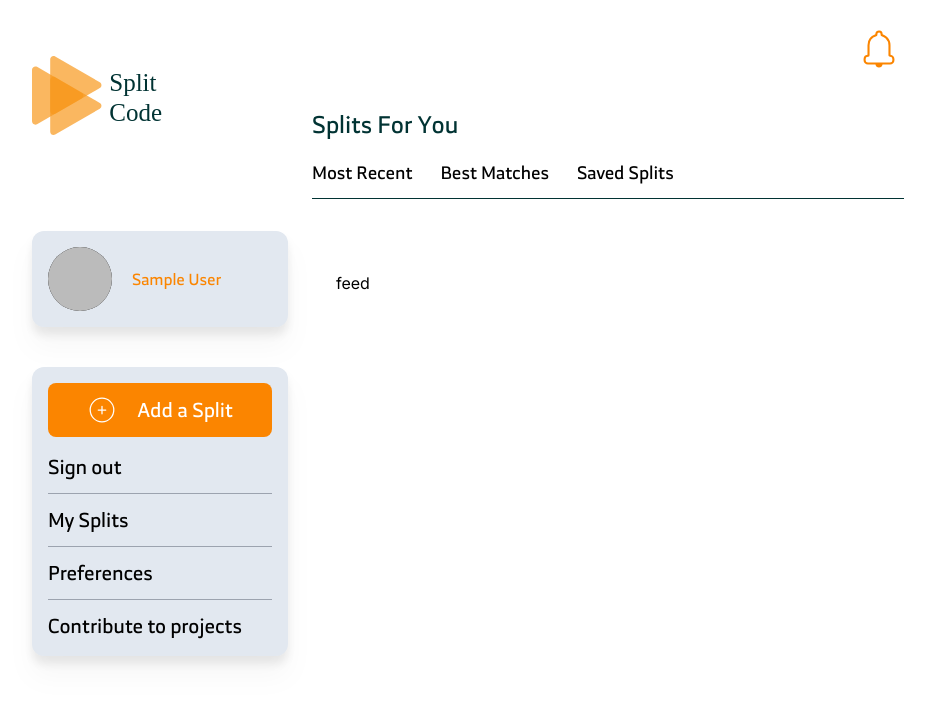
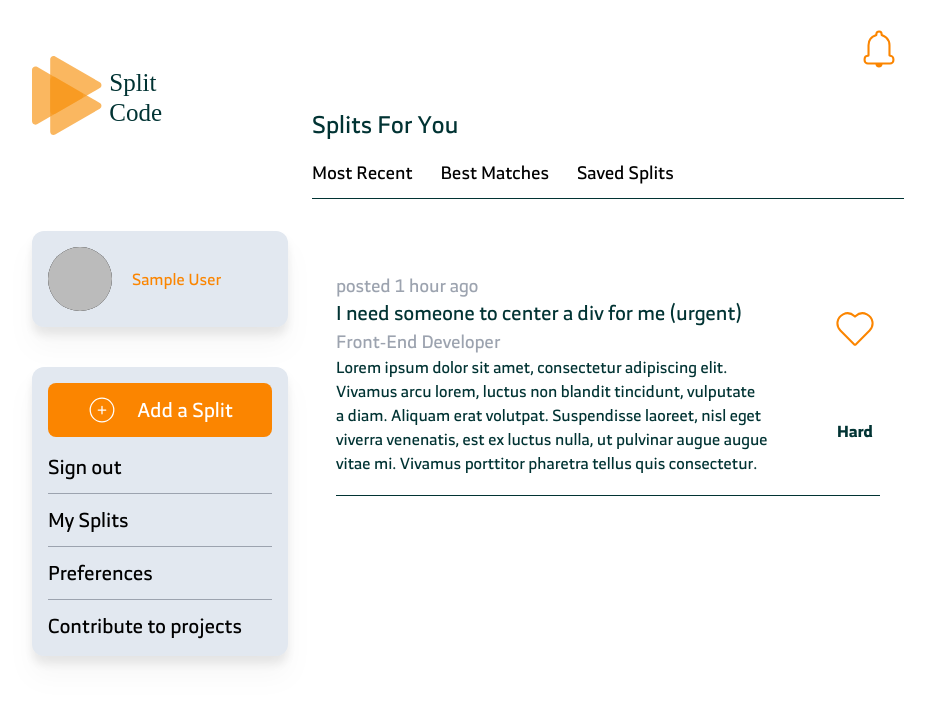
Before and after one commit to M7zain/split-code, a Next.js app: page /feed in a window 1280 px wide. Shown: the top 704 px of the page, without its empty margins (160-1095 px from the left). Built offline with nearby package versions, Linux system fonts and the light colour scheme; no server answers; sample sign-in values are in the browser's storage.

Commit message:
added post component

```diff
--- a/src/app/feed/page.tsx
+++ b/src/app/feed/page.tsx
@@ -1,8 +1,10 @@
 'use client';
 import React, { ReactElement, useEffect } from 'react';
 import Layout from './layout';
-import { SignOutButton, useUser } from '@clerk/nextjs';
+import {useUser } from '@clerk/nextjs';
 import { useRouter } from 'next/navigation';
+import Post from '../ui/feed/Post';
+import { postData } from '@/constants';
 
 const Feed = () => {
   const { isSignedIn, isLoaded } = useUser(); // Check if user state is loaded
@@ -16,12 +18,15 @@ const Feed = () => {
   }, [isLoaded, isSignedIn, router]);
 
   if (!isLoaded || !isSignedIn) {
-    // Optionally, show a loading spinner while checking auth status
     return <div>Loading...</div>;
   }
 
   return <div className='h-[100vh]'>
-        feed
+      {
+        postData.map((data) => (
+          <Post date={data.date} title={data.title} position={data.position} description={data.description} difficulty={data.difficulty}/>
+        ))
+      }
   </div>;
 };
 
--- /dev/null
+++ b/src/app/ui/feed/Post.tsx
@@ -0,0 +1,44 @@
+'use client'
+import React, { useState } from 'react'
+import { CiHeart } from "react-icons/ci";
+import { FaHeart } from "react-icons/fa";
+
+
+const Post = ({date , title, position, description , difficulty} : { date : string , title : string , position : string, description : string ,difficulty: string}) => {
+
+  const [like , setLike] = useState(false);
+
+  return (
+    <>
+    <div className='flex justify-start md:justify-between '>
+    <div className='flex flex-col max-w-md text-balance'>
+        <p className='font-rb text-gray-400 text-sm md:text-lg '>
+           {date}
+        </p>
+        <h2 className='font-rb text-oliveGreen text-lg md:text-xl '>{title}</h2>
+        <p className='font-rb text-gray-400 text-sm md:text-lg '>{position}</p>
+        <p className='font-rb text-oliveGreen  text-clip '>{description}</p>
+    </div>
+
+      <div className='flex flex-col items-center justify-around  '>
+            <button onClick={() => setLike(!like)}>
+              {
+                like ?
+                <FaHeart className='text-[#FB8500] text-[35px] sm:text-[45px] md:text-[50px]'/>
+                :
+                <CiHeart className='text-[#FB8500] text-[35px] sm:text-[45px] md:text-[50px]' />
+
+              }
+            </button>
+            <p className='font-rb text-oliveGreen font-bold'>{difficulty}</p>
+        </div>
+
+
+    </div>
+    <hr className="h-px my-5 bg-oliveGreen border-0"/>
+
+    </>
+  )
+}
+
+export default Post
--- a/src/constants/index.ts
+++ b/src/constants/index.ts
@@ -108,3 +108,14 @@ export const socialMedia = [
     { src: twitter, alt: "twitter logo" },
     { src: instagram, alt: "instagram logo" },
 ];
+
+
+export const postData = [
+    {
+        date: 'posted 1 hour ago',
+        title: "I need someone to center a div for me (urgent)",
+        position: "Front-End Developer",
+        description: "Lorem ipsum dolor sit amet, consectetur adipiscing elit. Vivamus arcu lorem, luctus non blandit tincidunt, vulputate a diam. Aliquam erat volutpat. Suspendisse laoreet, nisl eget viverra venenatis, est ex luctus nulla, ut pulvinar augue augue vitae mi. Vivamus porttitor pharetra tellus quis consectetur. ",
+        difficulty: "Hard",
+    }
+]
```
